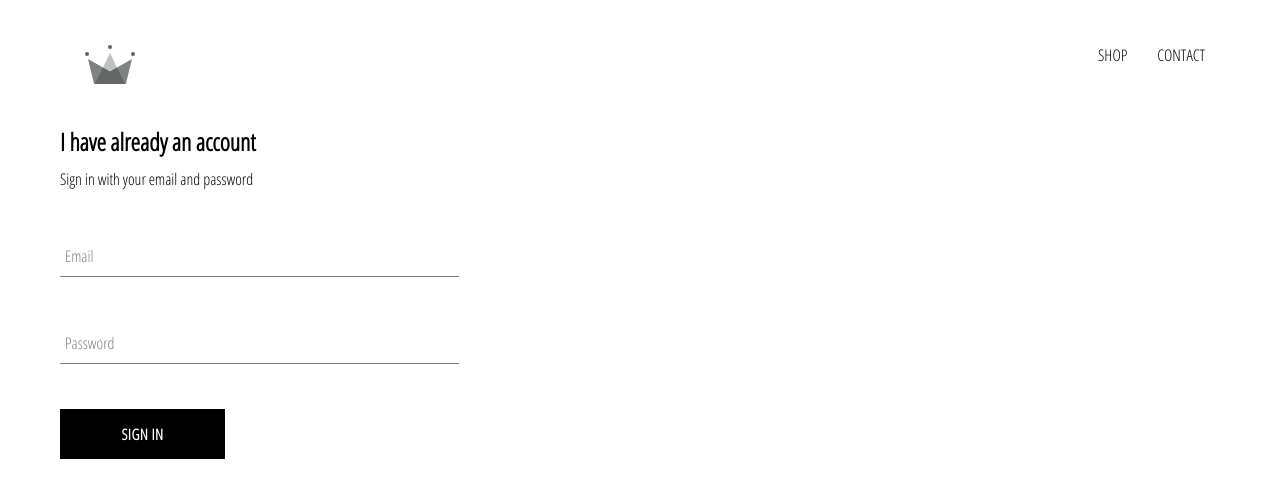
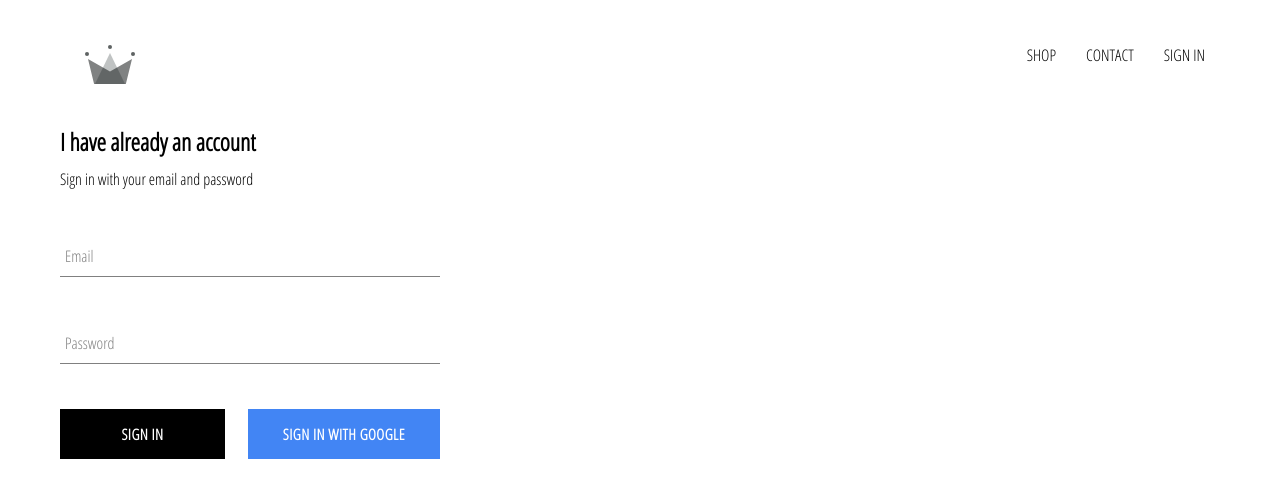
Before and after one commit to dibotest/crnw-clothing, a React (Create React App) app: page /signin in a window 1280 px wide. Shown: the top 498 px of the page. Built offline with nearby package versions, Linux system fonts and the light colour scheme; no server answers.

Commit message:
Authentication with google ready

```diff
--- a/package.json
+++ b/package.json
@@ -6,6 +6,7 @@
     "@testing-library/jest-dom": "^4.2.4",
     "@testing-library/react": "^9.3.2",
     "@testing-library/user-event": "^7.1.2",
+    "firebase": "^7.12.0",
     "node-sass": "^4.13.1",
     "react": "^16.13.1",
     "react-dom": "^16.13.1",
--- a/src/App.css
+++ b/src/App.css
@@ -7,3 +7,7 @@
   text-decoration: none;
   color: #000;
 }
+
+* {
+  box-sizing: border-box;
+}
--- a/src/App.js
+++ b/src/App.js
@@ -10,11 +10,42 @@
 
 // import Components
 import Header from './components/header/header-component';
+import { auth } from './firebase/firebase.utils';
 
-function App() {
+
+class App extends React.Component {
+
+  constructor(props) {
+    super(props);
+
+    this.state = {
+      currentUser: null
+
+    }
+
+  };
+
+  unsubsriveFromAuth = null
+
+  componentDidMount() {
+    this.unsubsriveFromAuth = auth.onAuthStateChanged(user => {
+      this.setState( { currentUser: user });
+
+      console.log( user) ;
+
+    });
+  };
+
+  componentWillUnmount() {
+    this.unsubsriveFromAuth();
+  }
+
+
+
+  render() {
     return (
         <div>
-    <Header />
+        <Header currentUser= { this.state.currentUser }/>
           <Switch>
               <Route exact={true} path='/' component={HomePage} />
               <Route exact={true} path='/shop' component={ShopPage} />
@@ -23,6 +54,14 @@
 
         </div>
     );
+
+  };
+
+
+
+
+
+
 }
 
 export default App;
--- a/src/components/custom-button/custom-buttom.styles.scss
+++ b/src/components/custom-button/custom-buttom.styles.scss
@@ -19,4 +19,16 @@
       color: black;
       border: 1px solid black;
     }
+
+    &.google-sign-in {
+      background-color: #4285f4;
+      color: white;
+
+      &:hover {
+        background-color: #358ae8;
+        border: none;
+      }
+
+    }
+
   }
--- a/src/components/custom-button/custom-button.component.jsx
+++ b/src/components/custom-button/custom-button.component.jsx
@@ -3,8 +3,8 @@
 import './custom-buttom.styles.scss';
 
 
-const CustomButton = ( { children, ...otherProps }) => (
-    <button className='custom-button' {...otherProps }>
+const CustomButton = ( { children, isGoogleSignIn, ...otherProps }) => (
+    <button className={` ${isGoogleSignIn ? 'google-sign-in' : ''} custom-button`} {...otherProps }>
         {children}
     </button>
 
--- a/src/components/header/header-component.jsx
+++ b/src/components/header/header-component.jsx
@@ -2,12 +2,13 @@
 import './header.styles.scss';
 
 import { Link } from 'react-router-dom';
+import { auth } from '../../firebase/firebase.utils';
 
 import { ReactComponent as Logo } from '../../assets/crown.svg';
 
 
 
-const Header = () => (
+const Header = ( { currentUser }) => (
     <div className='header'>
         <div className='logo-container'>
             <Link to='/'>
@@ -22,6 +23,12 @@
             <Link className='option' to='/shop'>
                 CONTACT
             </Link>
+            {
+                currentUser ?
+                    <div className='option' onClick= { () => auth.signOut() }>SIGN OUT</div>
+                :
+                <Link className='option' to='/signin' >SIGN IN</Link>
+            }
 
 
         </div>
--- a/src/components/header/header.styles.scss
+++ b/src/components/header/header.styles.scss
@@ -21,6 +21,7 @@
 
       .option {
         padding: 10px 15px;
+        cursor: pointer;
       }
     }
   }
--- a/src/components/sign-in/sign-in.component.jsx
+++ b/src/components/sign-in/sign-in.component.jsx
@@ -4,6 +4,8 @@
 
 import FormInput from '../form-input/form-input.component';
 import CustomButton from '../custom-button/custom-button.component';
+import { signInWithGoogle } from '../../firebase/firebase.utils';
+
 
 
 class SignIn extends React.Component {
@@ -49,8 +51,11 @@
                             handleChange= { this.handleChange }
                             label='Password'
                             required />
+                    <div className="buttons">
+                        <CustomButton type="submit">Sign In</CustomButton>
+                        <CustomButton onClick= { signInWithGoogle } isGoogleSignIn>{''}Sign In with Google{''}</CustomButton>
+                    </div>
 
-                    <CustomButton type="submit">Sign In</CustomButton>
 
                 </form>
 
--- a/src/components/sign-in/sign-in.styles.scss
+++ b/src/components/sign-in/sign-in.styles.scss
@@ -1,5 +1,5 @@
 .sign-in {
-    width : 30vw;
+    width : 380px;
     display: flex;
     flex-direction: column;
 
@@ -7,4 +7,10 @@
         margin: 10px 0;
 
     }
+
+    .buttons {
+        display: flex;
+        justify-content: space-between;
+    }
+
 }
--- /dev/null
+++ b/src/firebase/firebase.utils.js
@@ -0,0 +1,26 @@
+import firebase from 'firebase/app';
+import 'firebase/firestore';
+import 'firebase/auth';
+
+
+const config = {
+    apiKey: "AIzaSyA3lm3LigWF_6rL8A4BoMRfT4HbDFaGPgU",
+    authDomain: "crwn-db-17b8a.firebaseapp.com",
+    databaseURL: "https://crwn-db-17b8a.firebaseio.com",
+    projectId: "crwn-db-17b8a",
+    storageBucket: "crwn-db-17b8a.appspot.com",
+    messagingSenderId: "1084689258916",
+    appId: "1:1084689258916:web:f2ee264f6ff79750498931",
+    measurementId: "G-KKJ8KK9KDJ"
+  }
+
+firebase.initializeApp(config);
+
+export const auth = firebase.auth();
+export const firestore = firebase.firestore();
+
+const provider = new firebase.auth.GoogleAuthProvider();
+provider.setCustomParameters( { prompt: 'select_account' });
+export const signInWithGoogle = () => auth.signInWithPopup(provider);
+
+export default firebase;
```
Also changed, not shown: 1 other file (tests, documents, lock files or other folders). Lines whose indentation alone changed are shown as unchanged.
